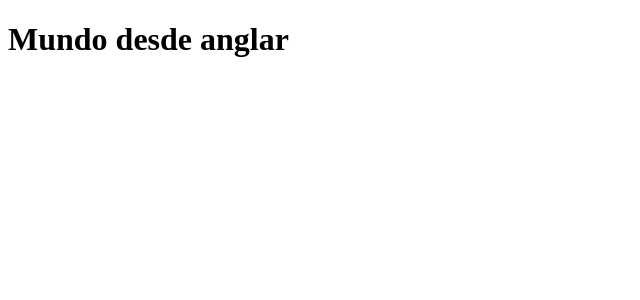
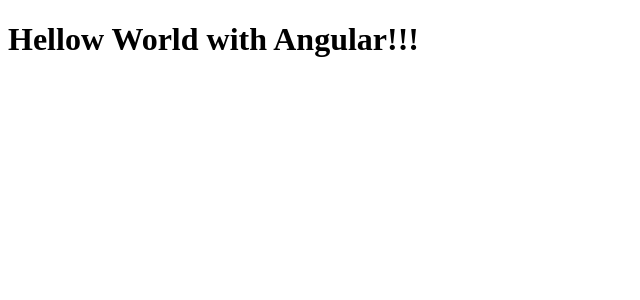
Before and after one commit to JuanCamiloDevFrontBack/portafolio-web-profesional, an Angular app: page / in a window 1280 px wide. Shown: the top 300 px of the page, without its empty margins (0-640 px from the left). Built offline with nearby package versions, Linux system fonts and the light colour scheme.

Commit message:
Se agrega un comando al package.json y se modifica el app component.

```diff
--- a/package.json
+++ b/package.json
@@ -5,6 +5,7 @@
     "ng": "ng",
     "start": "ng serve",
     "build": "ng build",
+    "build-prod": "ng build --prod",
     "watch": "ng build --watch --configuration development",
     "test": "ng test"
   },
--- a/src/app/app.component.html
+++ b/src/app/app.component.html
@@ -1 +1 @@
-<h1>Mundo desde anglar</h1>
+<h1>Hellow World with Angular!!!</h1>
```
